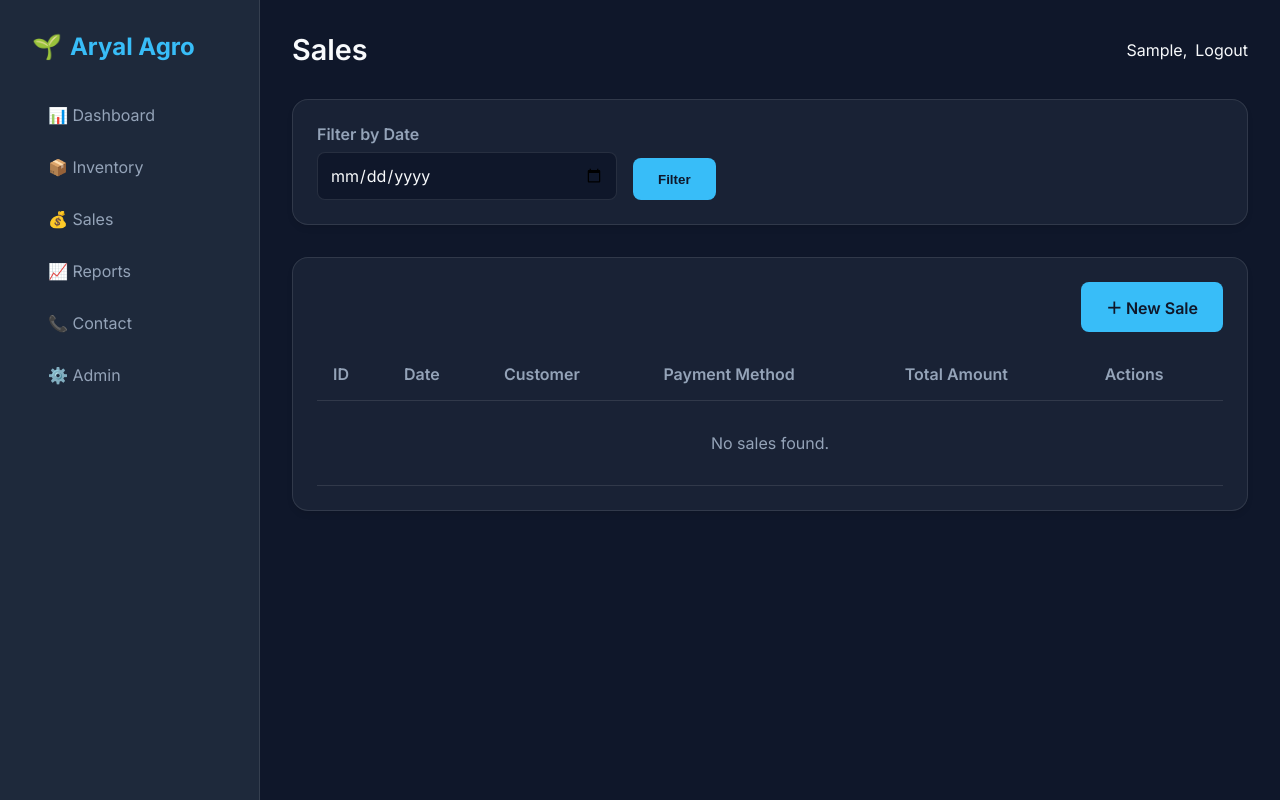
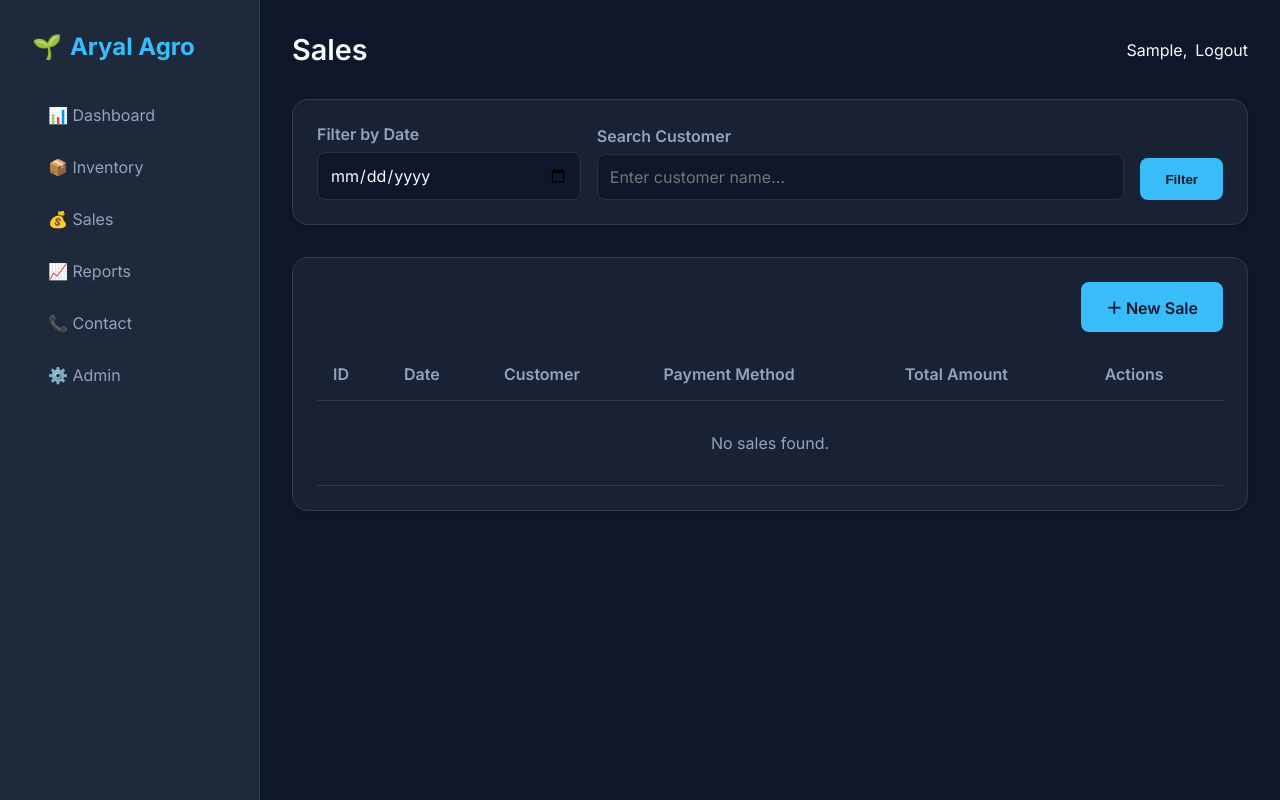
Before and after one commit to badalaryal11/aryal-erp, a Django app: page /sales/ in a window 1280 px wide. Run offline with Django 4.2, Linux system fonts and the light colour scheme; the visitor is signed in with stand-in values (Sample User, id 1); data comes from the database, SQL or seed files in the repository; data that the repository does not hold is empty.

Commit message:
Add customer name filter to sales list

```diff
--- a/sales/templates/sales/sale_list.html
+++ b/sales/templates/sales/sale_list.html
@@ -6,13 +6,18 @@
 {% block content %}
 <div class="card" style="margin-bottom: 2rem;">
     <form method="get" action="" style="display: flex; gap: 1rem; align-items: end;">
-        <div style="flex: 1; max-width: 300px;">
+        <div style="flex: 1; min-width: 200px;">
             <label class="form-label" style="font-weight: 600;">Filter by Date</label>
             <input type="date" name="date" class="form-control" value="{{ date_query }}" style="font-size: 1rem;">
         </div>
+        <div style="flex: 2; min-width: 300px;">
+            <label class="form-label" style="font-weight: 600;">Search Customer</label>
+            <input type="text" name="customer" class="form-control" placeholder="Enter customer name..."
+                value="{{ customer_query }}" style="font-size: 1rem;">
+        </div>
         <div style="display: flex; gap: 0.5rem;">
             <button type="submit" class="btn btn-primary" style="height: 42px;">Filter</button>
-            {% if date_query %}
+            {% if date_query or customer_query %}
             <a href="{% url 'sales:sale_list' %}" class="btn btn-outline" style="height: 42px;">Clear</a>
             {% endif %}
         </div>
--- a/sales/views.py
+++ b/sales/views.py
@@ -23,13 +23,18 @@ class SaleListView(LoginRequiredMixin, ListView):
     def get_queryset(self):
         queryset = super().get_queryset()
         date_query = self.request.GET.get('date')
+        customer_query = self.request.GET.get('customer')
+
         if date_query:
             queryset = queryset.filter(created_at__date=date_query)
+        if customer_query:
+            queryset = queryset.filter(customer_name__icontains=customer_query)
         return queryset
 
     def get_context_data(self, **kwargs):
         context = super().get_context_data(**kwargs)
         context['date_query'] = self.request.GET.get('date', '')
+        context['customer_query'] = self.request.GET.get('customer', '')
         return context
 
 class SaleDetailView(LoginRequiredMixin, DetailView):
```
